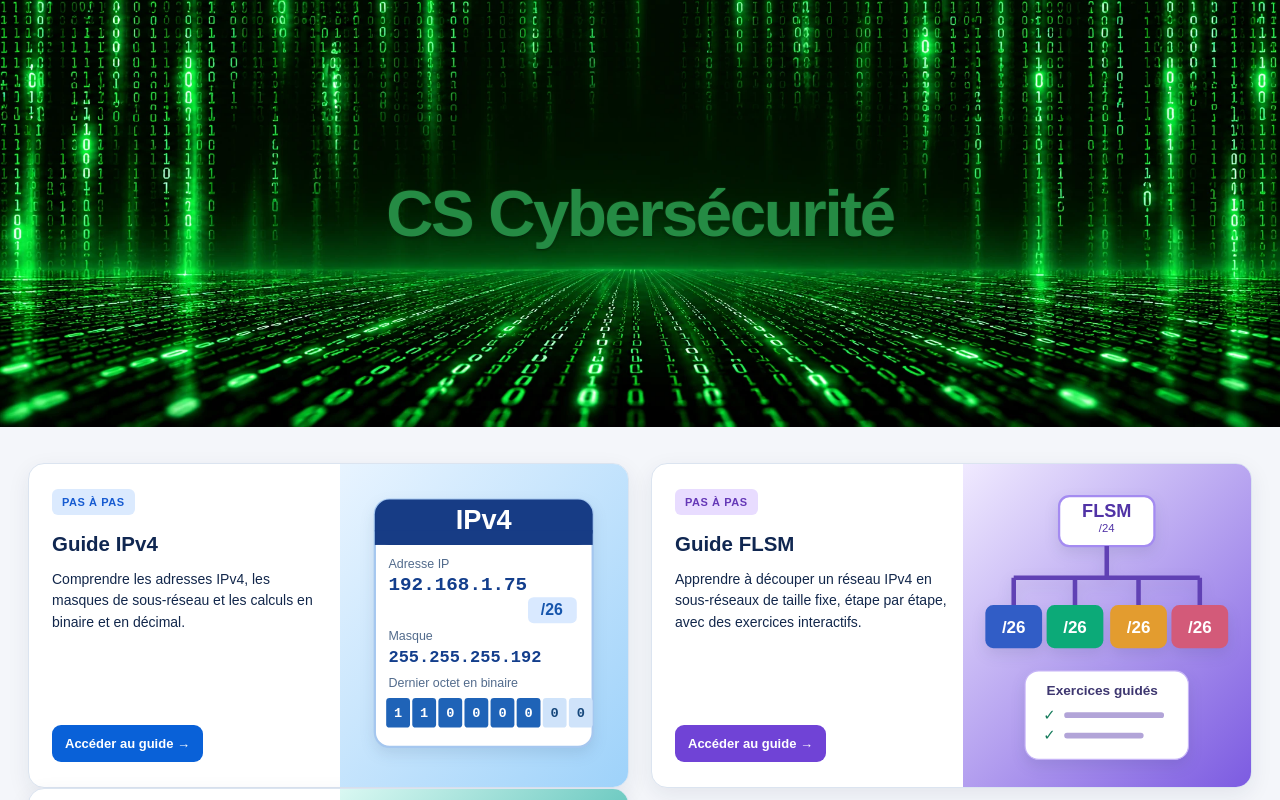
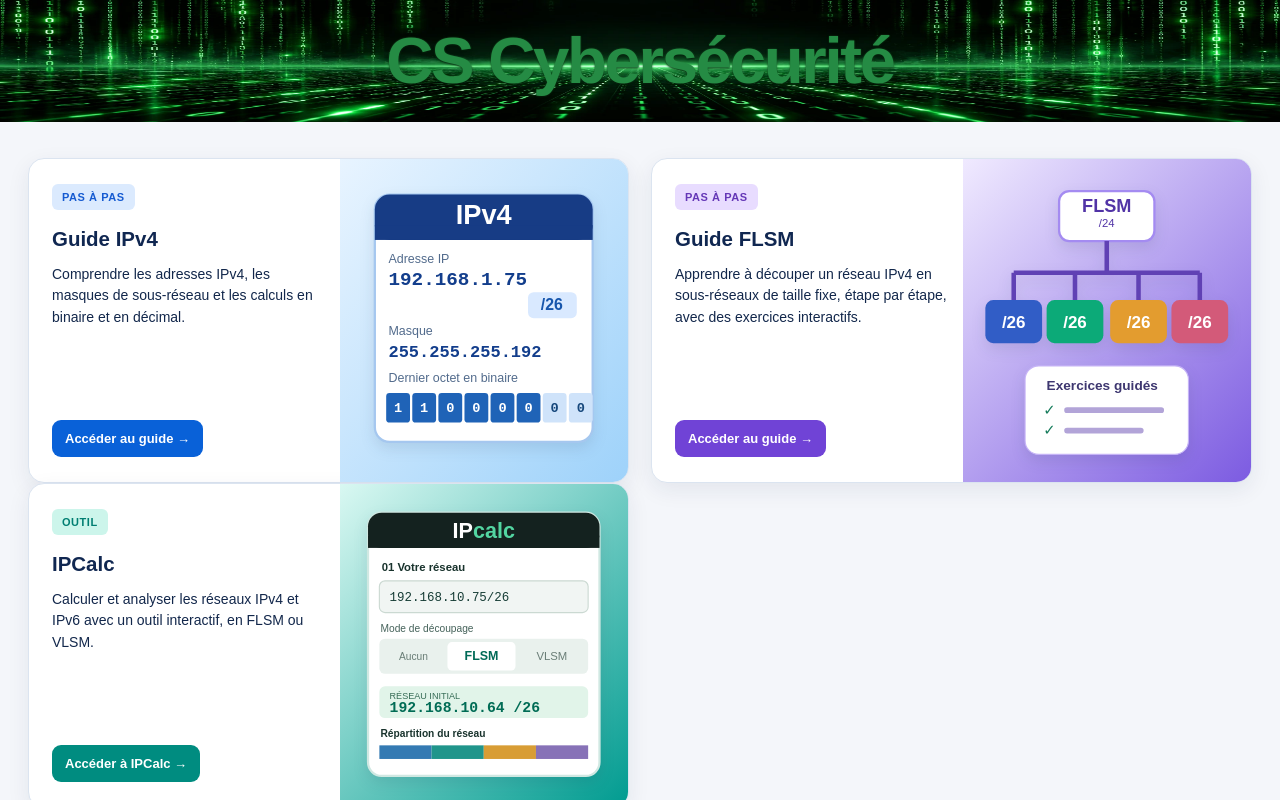
Before and after one commit to cscybersecurite/cscybersecurite.github.io, a plain HTML site: page index.html in a window 1280 px wide. Shown: the top 800 px of the page. Drawn offline with Linux system fonts and the light colour scheme.

Commit message:
Installer le bandeau Matrix V2 compact et conserver le titre HTML

```diff
--- a/index.html
+++ b/index.html
@@ -35,7 +35,11 @@
     header img {
       display: block;
       width: 100%;
-      height: auto;
+      height: clamp(120px, 9.5vw, 195px);
+      object-fit: fill;
+    }
+    @media (max-width: 850px) {
+      header img { height: auto; }
     }
 
     main {
@@ -115,7 +119,7 @@
 <body>
 
   <header>
-    <img src="bandeau-cs-matrix-pc.webp" alt="Fond Matrix de chiffres binaires verts en perspective" width="2172" height="724">
+    <img src="bandeau-cs-matrix-pc-v2.webp" alt="Fond Matrix de chiffres binaires verts en perspective" width="1920" height="320">
     <h1>CS Cybersécurité</h1>
   </header>
 
```
